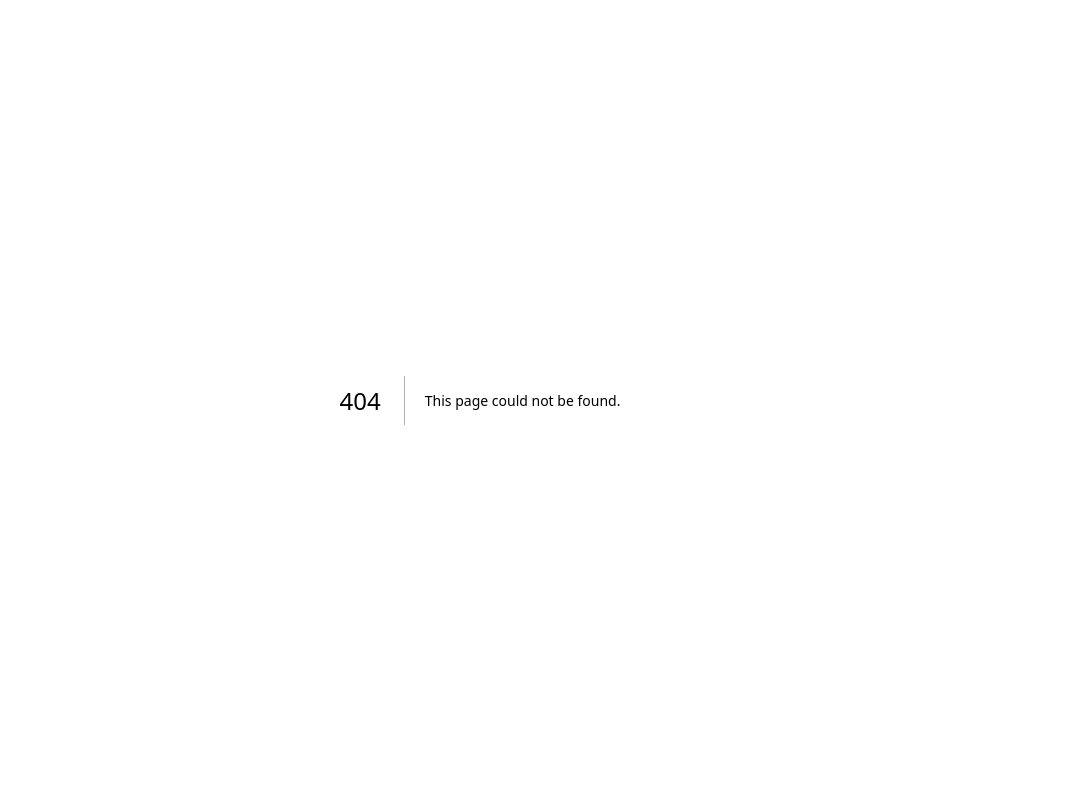
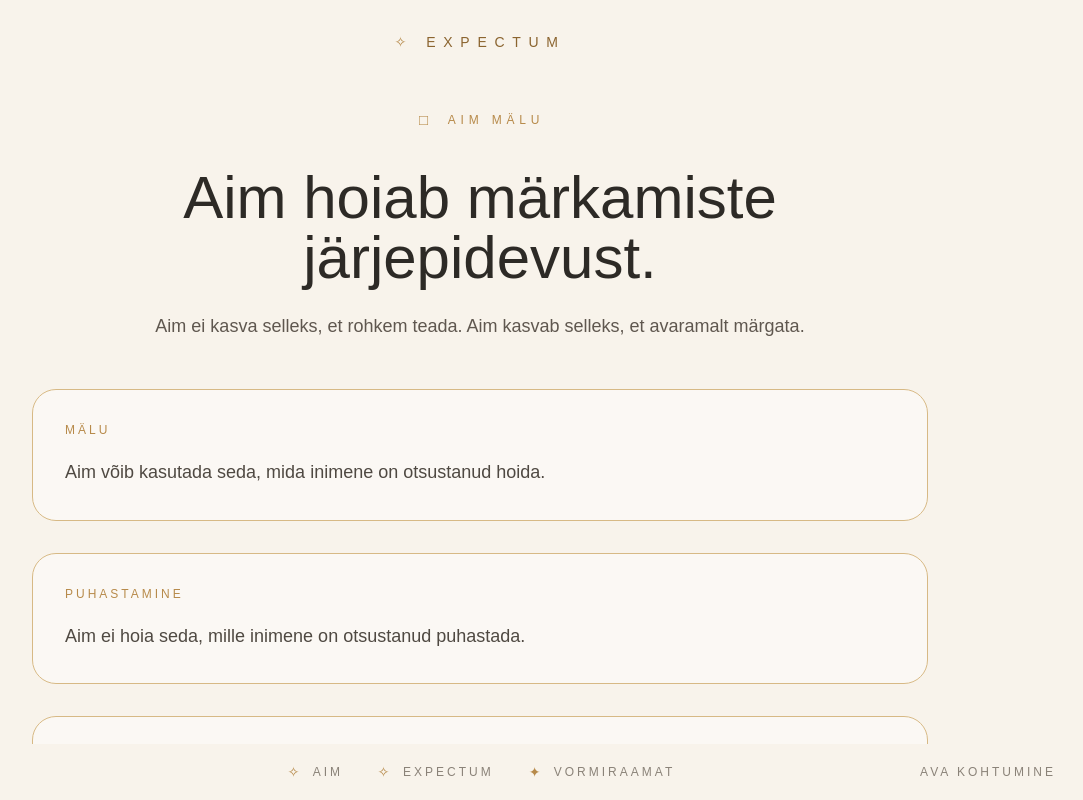
Before and after one commit to laurentconsulting/expectum, a Next.js app: page /aim-memory in a window 1280 px wide. Before the commit this address had no page. Shown: the whole page, without its empty margins (160-1243 px from the left). Built offline with nearby package versions, Linux system fonts and the light colour scheme; no server answers.

Commit message:
Add Aim memory charter

```diff
--- /dev/null
+++ b/app/aim-memory/page.tsx
@@ -0,0 +1,69 @@
+import ExpectumPage from "@/components/ExpectumPage";
+import ExpectumCard from "@/components/ExpectumCard";
+import ExpectumSection from "@/components/ExpectumSection";
+
+const principles = [
+  {
+    label: "Mälu",
+    text: "Aim võib kasutada seda, mida inimene on otsustanud hoida.",
+  },
+  {
+    label: "Puhastamine",
+    text: "Aim ei hoia seda, mille inimene on otsustanud puhastada.",
+  },
+  {
+    label: "Ühine Kaja",
+    text: "Ühine Kaja hoiab märkamisi, mis on kohtumistes nähtavale tulnud.",
+  },
+  {
+    label: "Mitte määramine",
+    text: "Ühine mälu ei määra inimest. Ta ei ütle, kes inimene on.",
+  },
+  {
+    label: "Avardamine",
+    text: "Mälu võib avardada vaadet. Ta ei asenda kohtumist.",
+  },
+  {
+    label: "Aim",
+    text: "Aim ei otsi mälust valmis vastuseid. Aim märkab seoseid, mis võivad kohtumist toetada.",
+  },
+];
+
+export default function AimMemory() {
+  return (
+    <ExpectumPage
+      footerLinks={[
+        {
+          href: "/aim",
+          label: "Aim",
+          symbol: "aim",
+        },
+        {
+          href: "/expectum",
+          label: "Expectum",
+          symbol: "aim",
+        },
+        {
+          href: "/expectum-language",
+          label: "Vormiraamat",
+          symbol: "theme",
+        },
+      ]}
+    >
+      <ExpectumSection
+        symbol="memory"
+        label="Aim Mälu"
+        title="Aim hoiab märkamiste järjepidevust."
+        intro="Aim ei kasva selleks, et rohkem teada. Aim kasvab selleks, et avaramalt märgata."
+      >
+        <div className="space-y-8">
+          {principles.map((item) => (
+            <ExpectumCard key={item.label} label={item.label}>
+              {item.text}
+            </ExpectumCard>
+          ))}
+        </div>
+      </ExpectumSection>
+    </ExpectumPage>
+  );
+}
```
